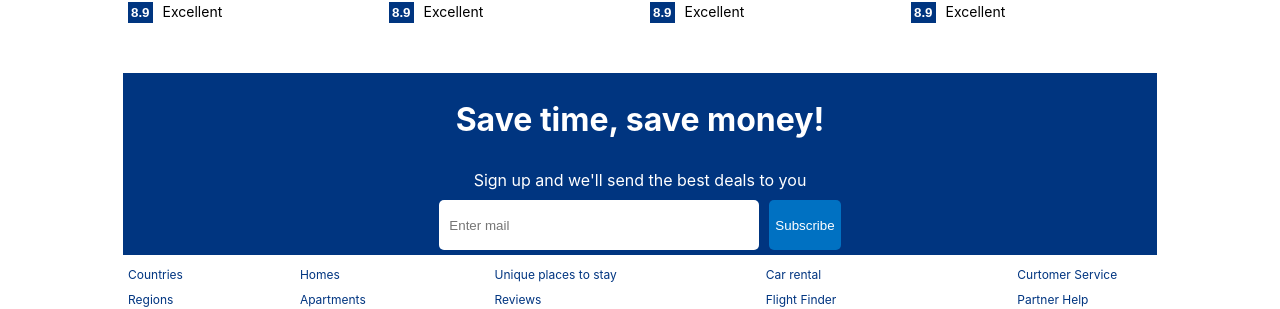
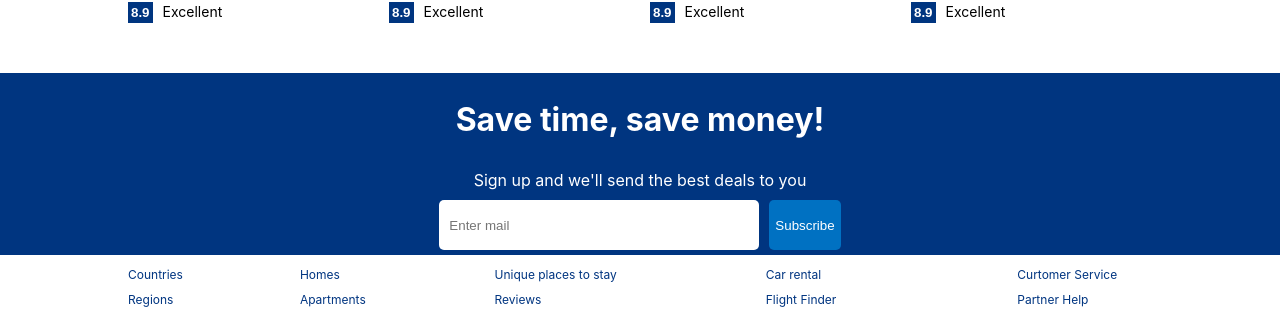
Before and after one commit to bellicose77/booking-app-clientside, a React (Create React App) app: page / in a window 1280 px wide. Shown: the part 1347-1656 px from the top of the page. Built offline with nearby package versions, Linux system fonts and the light colour scheme.

Commit message:
slider container

```diff
--- a/src/components/MailList/MailList.css
+++ b/src/components/MailList/MailList.css
@@ -1,10 +1,8 @@
 .mail{
     width: 100%;
-    max-width: 1024px;
+    margin-top:50px;
     background-color: #003580;
     color: white;
-    margin-top:50px;
-
     display: flex;
     flex-direction: column;
     align-items: center;
```
